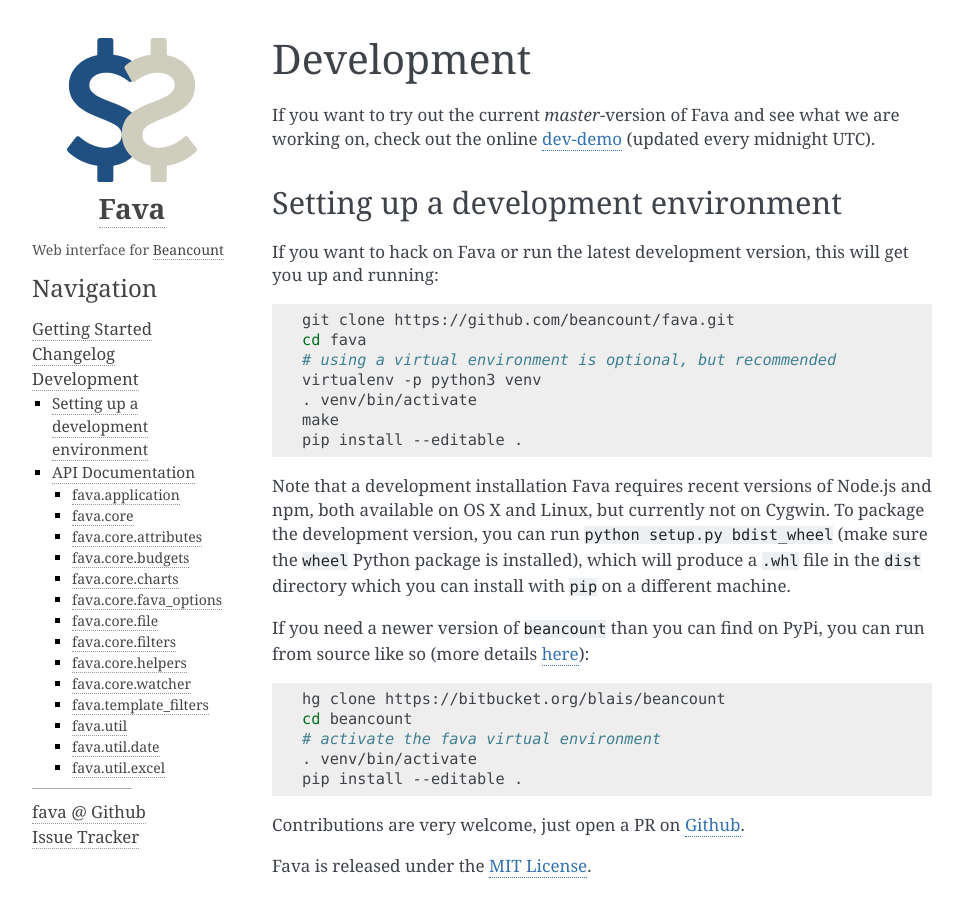
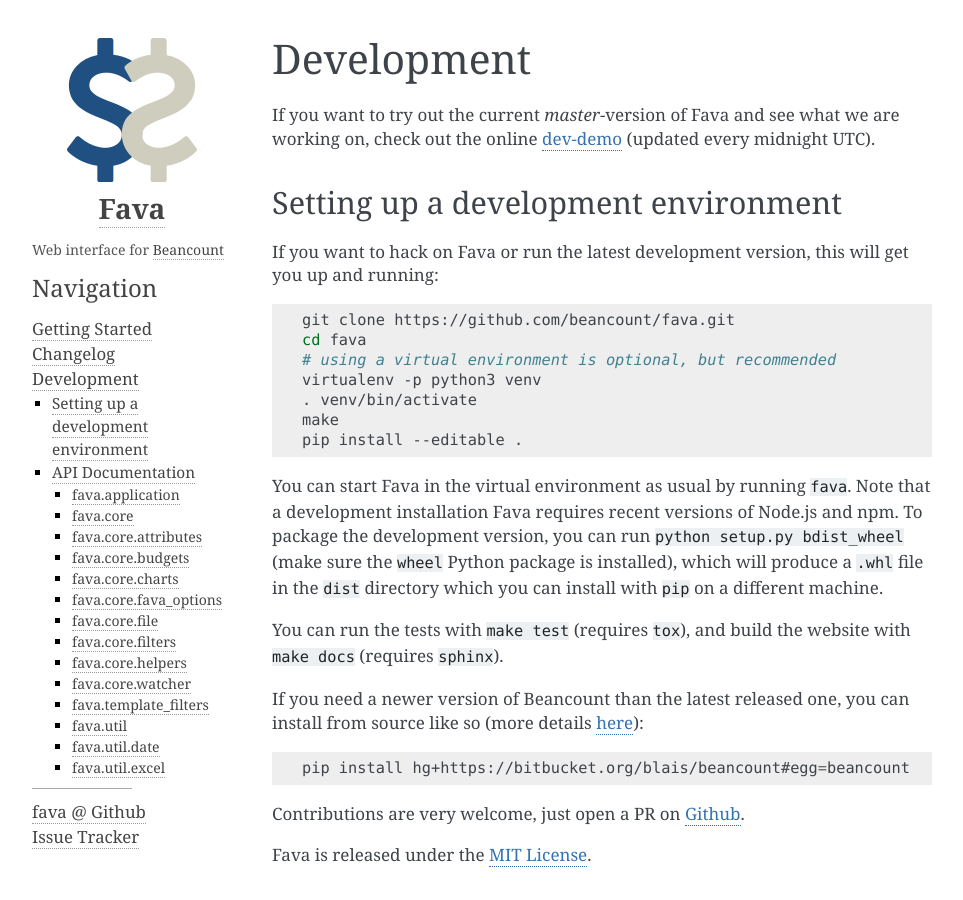
Before and after one commit to beancount/fava, a Sphinx documentation site: the page built from docs/development.rst, in a window 1280 px wide and 900 px high. Shown: the whole window, without its empty margins (148-1111 px from the left). Built offline with Sphinx 7.4.7, drawn with Linux system fonts in a browser that asks for light colours.

Commit message:
docs: add note about tests on dev page; gitignore cleanup
Close #594

```diff
--- a/docs/development.rst
+++ b/docs/development.rst
@@ -21,23 +21,23 @@ get you up and running:
     make
     pip install --editable .
 
-Note that a development installation Fava requires recent versions of Node.js and
-npm, both available on OS X and Linux, but currently not on Cygwin.
-To package the development version, you can run ``python setup.py bdist_wheel``
-(make sure the ``wheel`` Python package is installed), which will produce a
-``.whl`` file in the ``dist`` directory which you can install with ``pip`` on a
-different machine.
+You can start Fava in the virtual environment as usual by running ``fava``.
+Note that a development installation Fava requires recent versions of Node.js
+and npm.  To package the development version, you can run ``python setup.py
+bdist_wheel`` (make sure the ``wheel`` Python package is installed), which will
+produce a ``.whl`` file in the ``dist`` directory which you can install with
+``pip`` on a different machine.
 
-If you need a newer version of ``beancount`` than you can find on PyPi, you can
-run from source like so (more details `here <http://furius.ca/beancount/doc/install>`__):
+You can run the tests with ``make test`` (requires ``tox``), and build the
+website with ``make docs`` (requires ``sphinx``).
+
+If you need a newer version of Beancount than the latest released one, you can
+install from source like so (more details `here
+<http://furius.ca/beancount/doc/install>`__):
 
 .. code:: bash
 
-    hg clone https://bitbucket.org/blais/beancount
-    cd beancount
-    # activate the fava virtual environment
-    . venv/bin/activate
-    pip install --editable .
+    pip install hg+https://bitbucket.org/blais/beancount#egg=beancount
 
 Contributions are very welcome, just open a PR on `Github
 <https://github.com/beancount/fava/pulls>`__.
```
Also changed, not shown: 1 other file.
